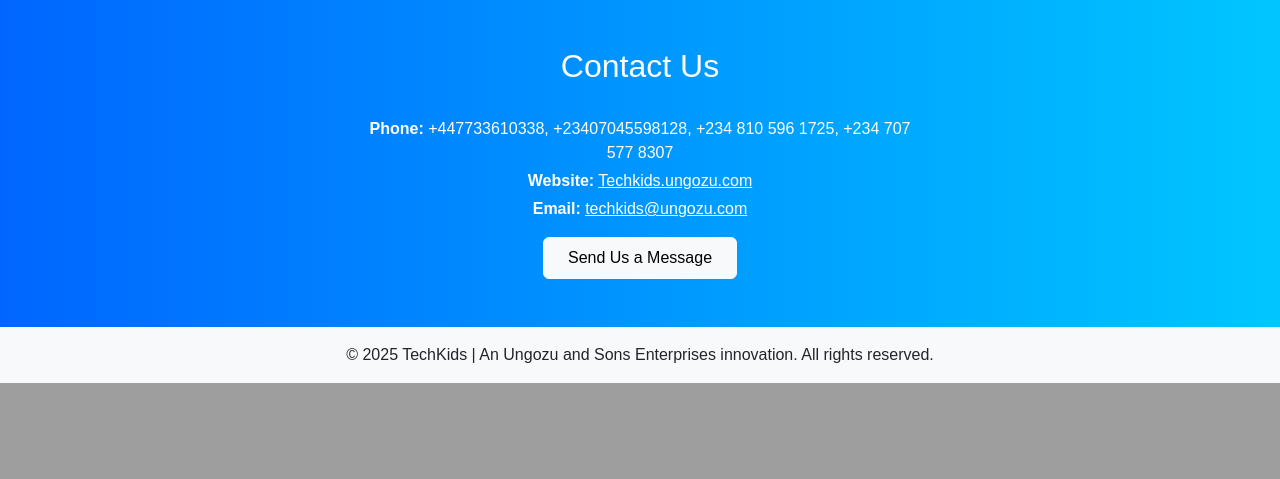
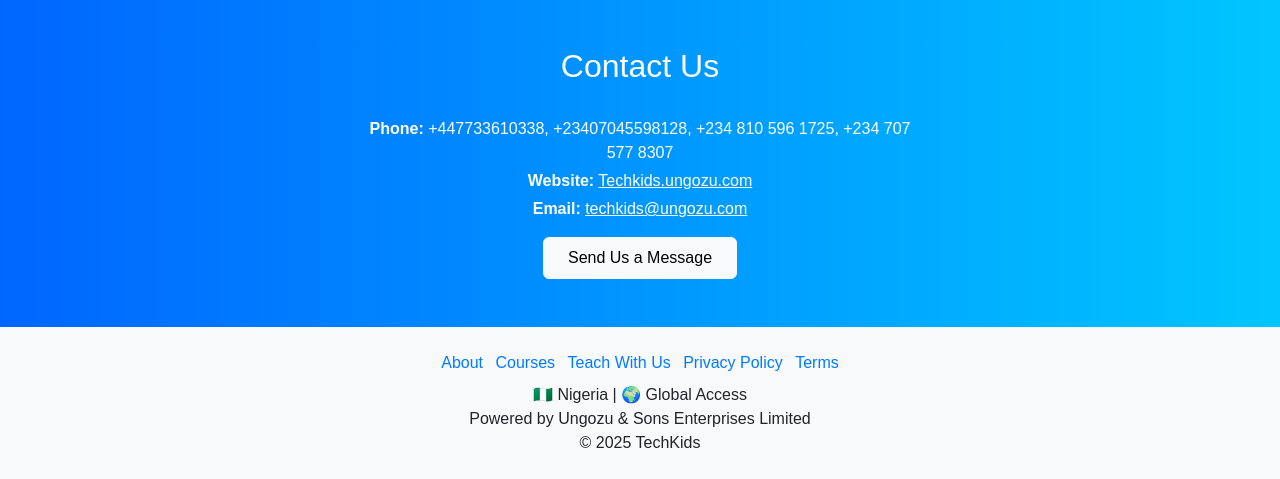
Before and after one commit to iniakponode/techkids, a FastAPI app: page / in a window 1280 px wide. Shown: the part 1737-2216 px from the top of the page. Before the commit the page ends 2120 px from the top, so only its background shows below. Run offline with FastAPI, Linux system fonts and the light colour scheme; data that the repository does not hold is empty.

Commit message:
Add contact page and update footer

```diff
--- a/backend/routers/pages.py
+++ b/backend/routers/pages.py
@@ -98,6 +98,11 @@
 @router.get("/logout", name="logout-form")
 async def logout_page(request: Request):
     return templates.TemplateResponse("logout.html", {"request": request})
+
+@router.get("/contact", name="contact")
+async def contact_page(request: Request):
+    """Render the contact page."""
+    return templates.TemplateResponse("pages/contact.html", {"request": request})
 
 ## 3.6 Admin Dashboard Route
 @router.get("/admin/dashboard")
--- a/frontend/static/css/components/footer.css
+++ b/frontend/static/css/components/footer.css
@@ -0,0 +1,6 @@
+footer a {
+    color: #007bff;
+}
+footer a:hover {
+    text-decoration: underline;
+}
--- a/frontend/templates/layout/base.html
+++ b/frontend/templates/layout/base.html
@@ -27,6 +27,7 @@
   <!-- Your custom CSS (make sure the path matches your static files config) -->
   <link rel="stylesheet" href="/static/css/main.css" />
   <link rel="stylesheet" href="/static/css/components/navbar.css" />
+  <link rel="stylesheet" href="/static/css/components/footer.css" />
 <!-- Add CSRF token meta tag -->
 <meta name="csrf-token" content="{{ request.cookies.get('csrf_token') }}">
   {% block extra_head %}
--- a/frontend/templates/pages/index.html
+++ b/frontend/templates/pages/index.html
@@ -39,7 +39,7 @@
       <div class="carousel-caption position-absolute top-50 start-50 translate-middle text-center">
         <h2>Hands-On Experience</h2>
         <p>Interactive projects that spark creativity.</p>
-        <a href="#contact" class="btn btn-primary mt-3 px-4 py-2">
+        <a href="/contact" class="btn btn-primary mt-3 px-4 py-2">
             Contact Us
           </a>
       </div>
--- a/frontend/templates/partials/footer.html
+++ b/frontend/templates/partials/footer.html
@@ -1,7 +1,14 @@
-<footer class="bg-light py-3 mt-auto">
-    <div class="container">
-        <p class="text-center mb-0">
-            © <span id="currentYear"></span> TechKids | An Ungozu and Sons Enterprises innovation. All rights reserved.
-        </p>
+<footer class="bg-light py-4 mt-auto">
+    <div class="container text-center">
+        <ul class="list-inline mb-2">
+            <li class="list-inline-item"><a href="#about">About</a></li>
+            <li class="list-inline-item"><a href="#courses">Courses</a></li>
+            <li class="list-inline-item"><a href="#teach">Teach With Us</a></li>
+            <li class="list-inline-item"><a href="#privacy">Privacy Policy</a></li>
+            <li class="list-inline-item"><a href="#terms">Terms</a></li>
+        </ul>
+        <p class="mb-0">🇳🇬 Nigeria | 🌍 Global Access</p>
+        <p class="mb-0">Powered by Ungozu &amp; Sons Enterprises Limited</p>
+        <p class="mb-0">© <span id="currentYear"></span> TechKids</p>
     </div>
 </footer>
```
Also changed, not shown: frontend/templates/pages/contact.html (added, +47 -0 lines), frontend/templates/partials/navbar.html (+7 -0 lines).
